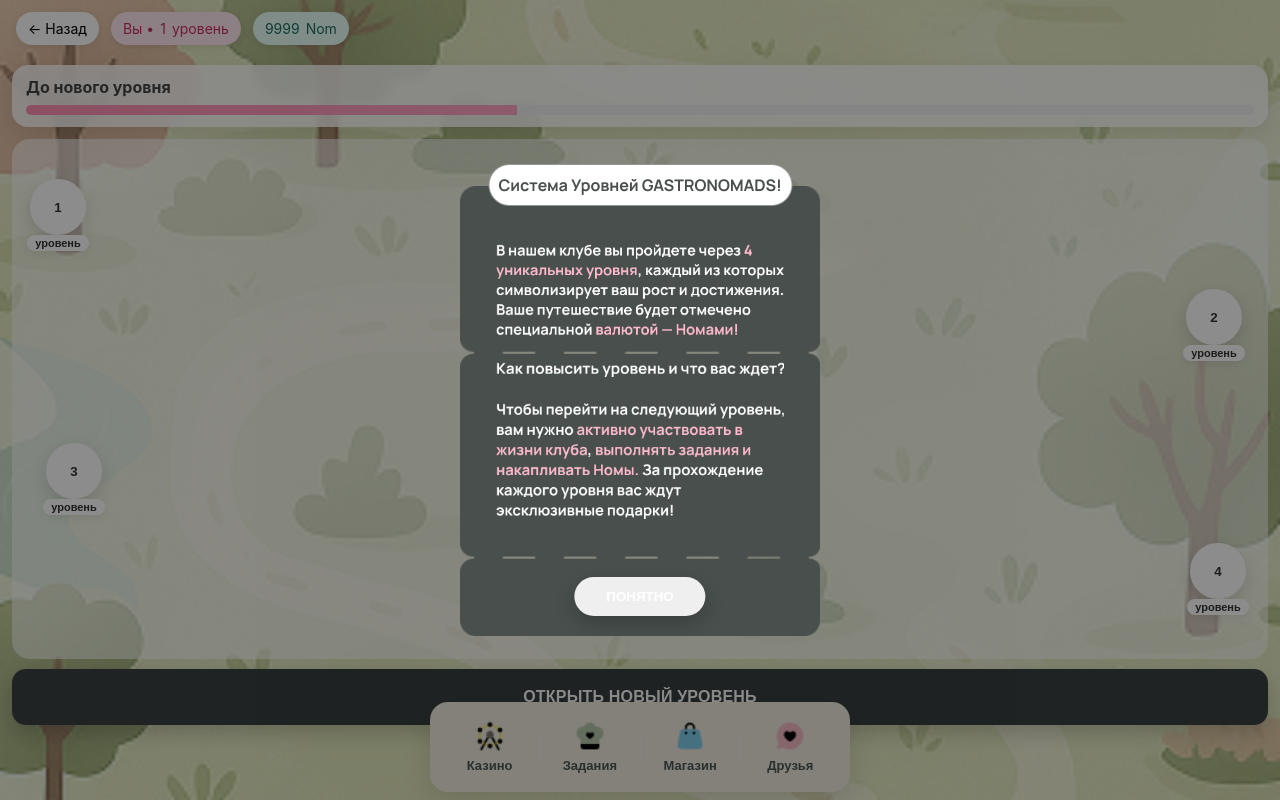
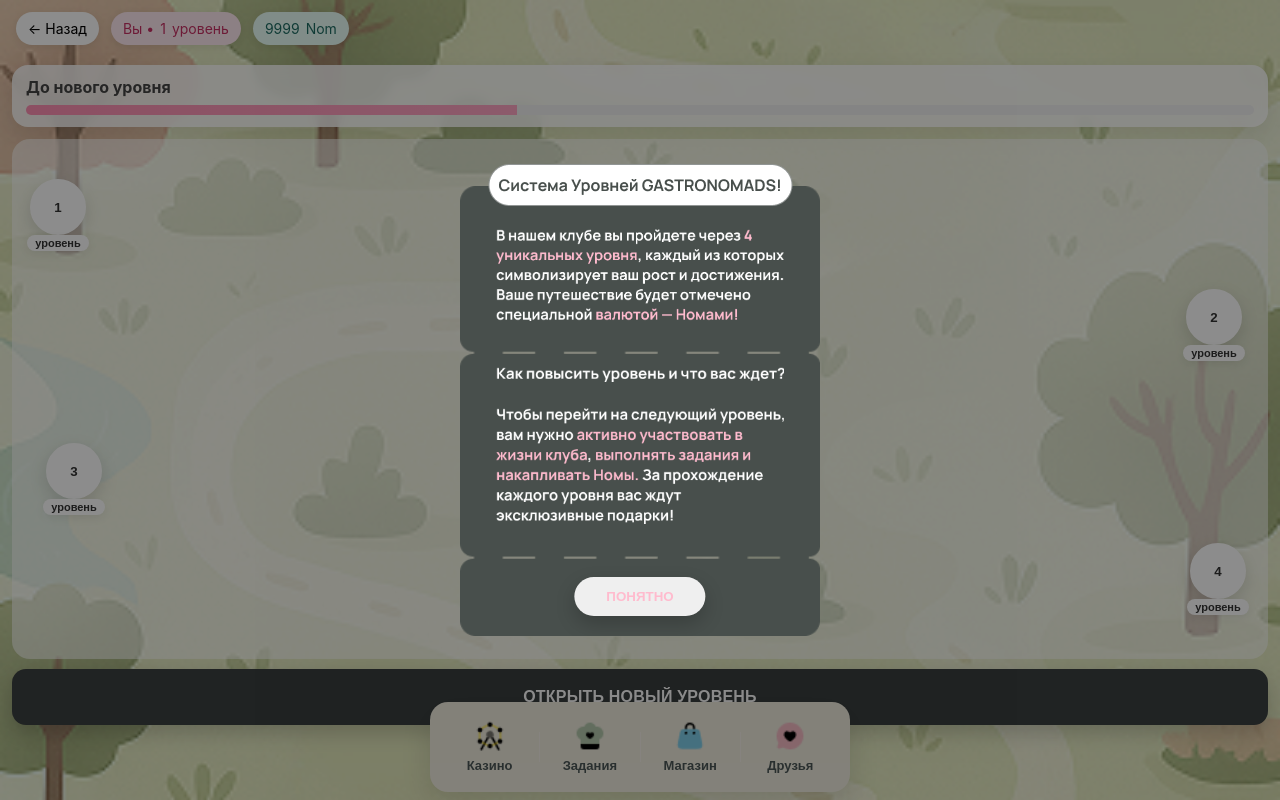
Before and after one commit to Vitgen-prod/gastro_game.github.io, a plain HTML site: page index.html in a window 1280 px wide. Both pictures are taken after a click on the button "НАЧАТЬ ИГРУ". Drawn offline with Linux system fonts and the light colour scheme.

Commit message:
Update style.css

```diff
--- a/style.css
+++ b/style.css
@@ -113,7 +113,7 @@ body, html { overflow:hidden; }
 
 .popup-content {
   position: absolute;
-  top: 60px; /* сдвиг от верхнего края фона */
+  top: 45px; /* сдвиг от верхнего края фона */
   left: 0;
   right: 0;
   padding: 20px;
@@ -131,7 +131,7 @@ body, html { overflow:hidden; }
 
 /* Вторая картинка чуть ниже */
 .popup-content img:nth-child(2) {
-  margin-top: 20px; /* регулируй по макету */
+  margin-top: 40px; /* регулируй по макету */
 }
 
 /* Третья картинка ещё ниже */
@@ -150,7 +150,7 @@ body, html { overflow:hidden; }
   border-radius: 24px;
   padding: 12px 32px;
   font-weight: 800;
-  color: #FFFFFF;
+  color: #FFBBCE;
   cursor: pointer;
   z-index: 3;
   box-shadow: 0 8px 20px rgba(0,0,0,.2);
```
